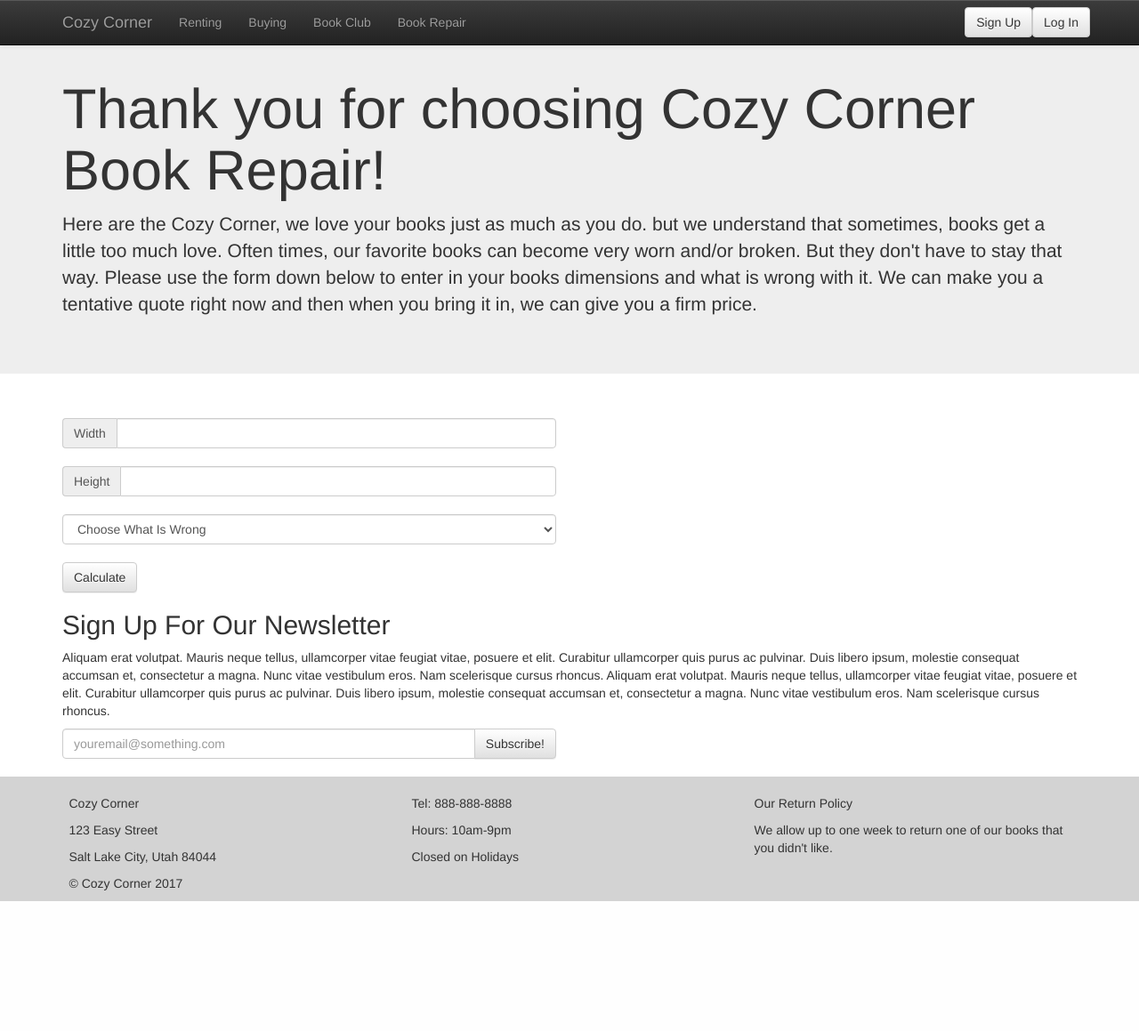
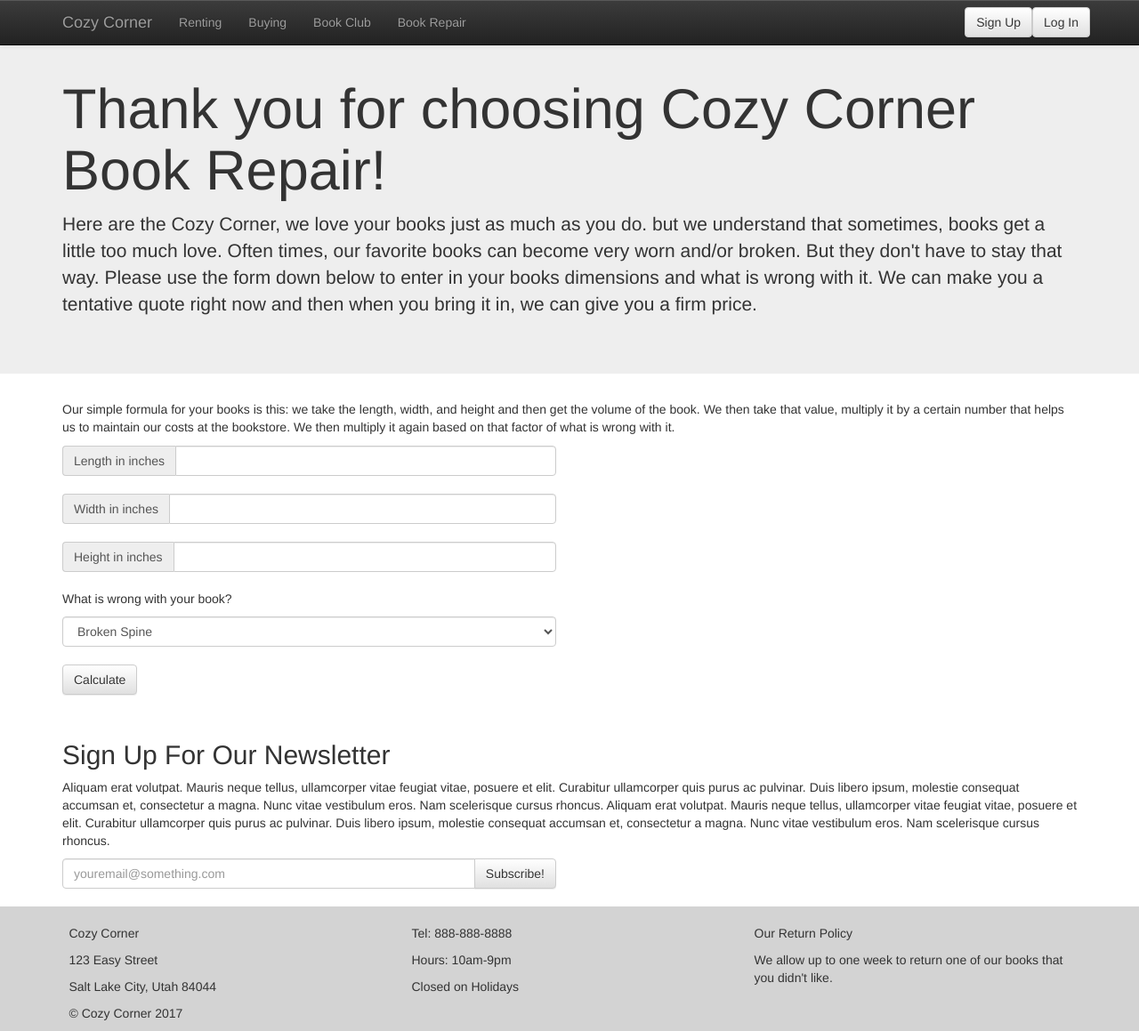
Before and after one commit to riderjensen/dgm2760, a PHP site: page /bookRepair.html in a window 1280 px wide. Shown: the whole page at 89% size. Before the commit the page ends 1013 px from the top, so only its background shows below. Run offline with PHP 8.4, Linux system fonts and the light colour scheme.

Commit message:
Implimented Book Repair and Fixed JavaScript Login

```diff
--- a/Module 15 - Capstone/Project 15/bookRepair.html
+++ b/Module 15 - Capstone/Project 15/bookRepair.html
@@ -15,7 +15,7 @@
     </head>
     <body>
 
-        <nav class="navbar navbar-inverse navbar-default navbar-fixed-top" data-spy="affix">
+      <nav class="navbar navbar-inverse navbar-default navbar-fixed-top" data-spy="affix">
       <div class="container">
         <!-- Brand and toggle get grouped for better mobile display -->
         <div class="navbar-header">
@@ -31,8 +31,11 @@
         <!-- Collect the nav links, forms, and other content for toggling -->
         <div class="collapse navbar-collapse" id="bs-example-navbar-collapse-1">
 
-          <button type="button" class="btn btn-default navbar-btn navbar-right" data-toggle="modal" data-target="#myLogInModal">Log In</button>
-           <button type="button" class="btn btn-default navbar-btn navbar-right" data-toggle="modal" data-target="#mySignUpModal">Sign Up</button>
+          <button type="button" class="btn btn-default navbar-btn navbar-right" data-toggle="modal" data-target="#myLogInModal" id="logInButton">Log In</button>
+          <button type="button" class="btn btn-default navbar-btn navbar-right" data-toggle="modal" data-target="#mySignUpModal" id="signUpButton">Sign Up</button>
+          <ul id="ulClassHeader" class="nav navbar-nav navbar-right hidden">
+            <li><a id="greetingMessage" href="#"></a></li>
+          </ul>
           <ul class="nav navbar-nav navbar-left">
             <li><a href="renting.html">Renting</a></li>
             </li>
@@ -58,9 +61,9 @@
           </div>
           <div class="modal-body">
             <form>
-              <div class="form-group">
-                <label for="exampleInputEmail1">Email address</label>
-                <input type="email" class="form-control" id="exampleInputEmail1" placeholder="Email">
+               <div class="form-group">
+                <label for="exampleInputEmail1">Username</label>
+                <input type="text" class="form-control" id="userNameUserInput" placeholder="Username" value="">
               </div>
               <div class="form-group">
                 <label for="exampleInputPassword1">Password</label>
@@ -74,7 +77,7 @@
             </form>
           </div>
           <div class="modal-footer">
-            <button type="button" class="btn btn-primary">Log In</button>
+            <button type="button" class="btn btn-primary" data-dismiss="modal" onclick="logInFunction()">Log In</button>
             <button type="button" class="btn btn-default" data-dismiss="modal">Close</button>
           </div>
         </div>
@@ -98,7 +101,7 @@
               </div>
               <div class="form-group">
                 <label for="exampleInputEmail1">Username</label>
-                <input type="text" class="form-control" id="exampleInputName2" placeholder="Username">
+                <input type="text" class="form-control" id="userUserSignUp" placeholder="Username">
               </div>
               <div class="form-group">
                 <label for="exampleInputPassword1">Password</label>
@@ -117,7 +120,7 @@
           </div>
           <div class="modal-footer">
             <button type="button" class="btn btn-default" data-dismiss="modal">Close</button>
-            <button type="button" class="btn btn-primary">Submit</button>
+            <button type="button" class="btn btn-primary" data-dismiss="modal" onclick="signUpFunction()">Submit</button>
           </div>
         </div>
       </div>
@@ -134,15 +137,40 @@
 
 
     <div class="container">
+
+       <!-- Length of book -->
+      <div class="row">
+        <div class="col-lg-12">
+          <p>Our simple formula for your books is this: we take the length, width, and height and then get the volume of the book. We then take that value, multiply it by a certain number that helps us to maintain our costs at the bookstore. We then multiply it again based on that factor of what is wrong with it. </p>
+        </div><!-- /.col-lg-6 -->
+        <div class="col-md-6">
+        </div><!-- /.col-lg-6 -->
+      </div><!-- /.row -->
+
+      <!-- Length of book -->
+      <div class="row">
+        <div class="col-lg-6">
+          <div class="input-group">
+            <span class="input-group-addon">
+              Length in inches
+            </span>
+            <input id="userInputLength" type="number" class="form-control" aria-label="...">
+          </div><!-- /input-group -->
+        </div><!-- /.col-lg-6 -->
+        <div class="col-md-6">
+        </div><!-- /.col-lg-6 -->
+      </div><!-- /.row -->
+
+
       <!-- Width of book -->
       <div class="row">
-        <div class="col-md-6">
-          <br>
+        <br>
+        <div class="col-lg-6">
           <div class="input-group">
             <span class="input-group-addon">
-              Width
+              Width in inches
             </span>
-            <input type="text" class="form-control" aria-label="...">
+            <input id="userInputWidth" type="number" class="form-control" aria-label="...">
           </div><!-- /input-group -->
         </div><!-- /.col-lg-6 -->
         <div class="col-md-6">
@@ -151,13 +179,13 @@
 
         <!-- height of book -->
        <div class="row">
-        <div class="col-md-6">
+        <div class="col-lg-6">
           <br>
           <div class="input-group">
             <span class="input-group-addon">
-              Height
+              Height in inches
             </span>
-            <input type="text" class="form-control" aria-label="...">
+            <input id="userInputHeight" type="number" class="form-control" aria-label="...">
           </div><!-- /input-group -->
         </div><!-- /.col-lg-6 -->
         <div class="col-md-6">
@@ -169,14 +197,14 @@
       <div class="row">
         <div class="col-md-6">
           <br>
-            <select class="form-control">
-              <option value="one">Choose What Is Wrong</option>
-              <option value="two">Broken Spine</option>
-              <option value="three">Torn Pages</option>
-              <option value="four">Ripped Cover</option>
-              <option value="five">Water Damage</option>
-              <option value="five">Fire Damage</option>
-              <option value="five">Other Damage Not Listed</option>
+          <p>What is wrong with your book?</p>
+            <select id="bookDamage" class="form-control">
+              <option value="1">Broken Spine</option>
+              <option value="1.25">Torn Pages</option>
+              <option value="1.5">Ripped Cover</option>
+              <option value="1.75">Water Damage</option>
+              <option value="2">Fire Damage</option>
+              <option value="2.25">Other Damage Not Listed</option>
           </select>
         </div>
         <div class="col-md-6">
@@ -186,12 +214,20 @@
       <div class="row">
         <div class="col-md-6">
           <br>
-          <button class="btn btn-default" type="button">Calculate</button>
+          <button onclick="bookRepair.getElements()" class="btn btn-default" type="button">Calculate</button>
         </div>
         <div class="col-md-6">
         </div>
       </div>
 
+      <div class="row">
+        <div class="col-lg-12">
+          <br>
+          <p id="bookCalculations"></p>
+        </div>
+        <div class="col-md-6">
+        </div>
+      </div>
 
 
       <!-- Newsletter Sign up -->
--- a/Module 15 - Capstone/Project 15/js/main.js
+++ b/Module 15 - Capstone/Project 15/js/main.js
@@ -9,5 +9,66 @@
 		//set classes to hide login and sign up buttons and display a welcome message
 		document.getElementById("logInButton").className = "hidden";
 		document.getElementById("signUpButton").className = "hidden";
+		document.getElementById("ulClassHeader").className = "nav navbar-nav navbar-right";
+		document.getElementById("greetingMessage").innerHTML = "Hello " + userUserName + ".";
 	}
 }
+
+function signUpFunction(){
+	var userUserSignUp;
+	userUserSignUp = document.getElementById("userUserSignUp").value;
+	console.log(userUserSignUp);
+	if(userUserSignUp != "" && userUserSignUp != null){
+		//set classes to hide login and sign up buttons and display a welcome message
+		document.getElementById("logInButton").className = "hidden";
+		document.getElementById("signUpButton").className = "hidden";
+		document.getElementById("ulClassHeader").className = "nav navbar-nav navbar-right";
+		document.getElementById("greetingMessage").innerHTML = "Hello " + userUserSignUp + ", dont forget to verify your account.";
+	}
+}
+
+
+
+var bookRepair={
+	userLength: 0,
+	userWidth: 0,
+	userHeight: 0,
+	userDamage: "",
+	userDamageText: "",
+	userDamageNum: 0,
+	getvolume: 0,
+	areaMoney: 0,
+	totalCost: 0,
+	fixedCost: 0,
+
+	getElements: function(){
+		userLength = document.getElementById("userInputLength").value;
+		userWidth = document.getElementById("userInputWidth").value;
+		userHeight = document.getElementById("userInputHeight").value;
+		userDamage = document.getElementById("bookDamage");
+		userDamageText = userDamage.options[userDamage.selectedIndex].text;
+		userDamageNum = userDamage.options[userDamage.selectedIndex].value;
+		if ((userLength == 0 || userLength == null) || (userWidth == 0 || userWidth == null) || ( userHeight == 0 || userHeight == null)){
+			//display errors in red
+		}
+		else{
+		bookRepair.calculateCosts(userDamageNum);
+		}
+	},//end getElements
+
+	calculateCosts: function(damageModifier){
+		getvolume = userHeight * userWidth * userLength;
+		areaMoney = getvolume * 0.2;
+		totalCost = areaMoney * damageModifier;
+		fixedCost = totalCost.toFixed(2);
+		bookRepair.printCosts();
+	},//end calculate costs
+
+	printCosts: function(){
+		document.getElementById("bookCalculations").innerHTML = "The length of your book is "+ userLength +
+		" inches, the width "+userWidth+ " inches, and the th length is " +userLength + " inches. That means the volume of your book is "
+		+ getvolume + " cubic inches. You also selected that the issue was " +userDamageText +". With all this in mind, we may charge close to $"
+		+ fixedCost + ". For a more specific quote, please bring your book into our shop and we will take a look at it!";
+	}//end print
+
+};//end object
```
Also changed, not shown: Module 15 - Capstone/Project 15/bookClub.html (+12 -8 lines), Module 15 - Capstone/Project 15/buying.html (+12 -9 lines), Module 15 - Capstone/Project 15/index.html (+6 -3 lines), Module 15 - Capstone/Project 15/renting.html (+14 -9 lines), Module 15 - Capstone/Project 15/css/main.css (line endings or trailing spaces).
